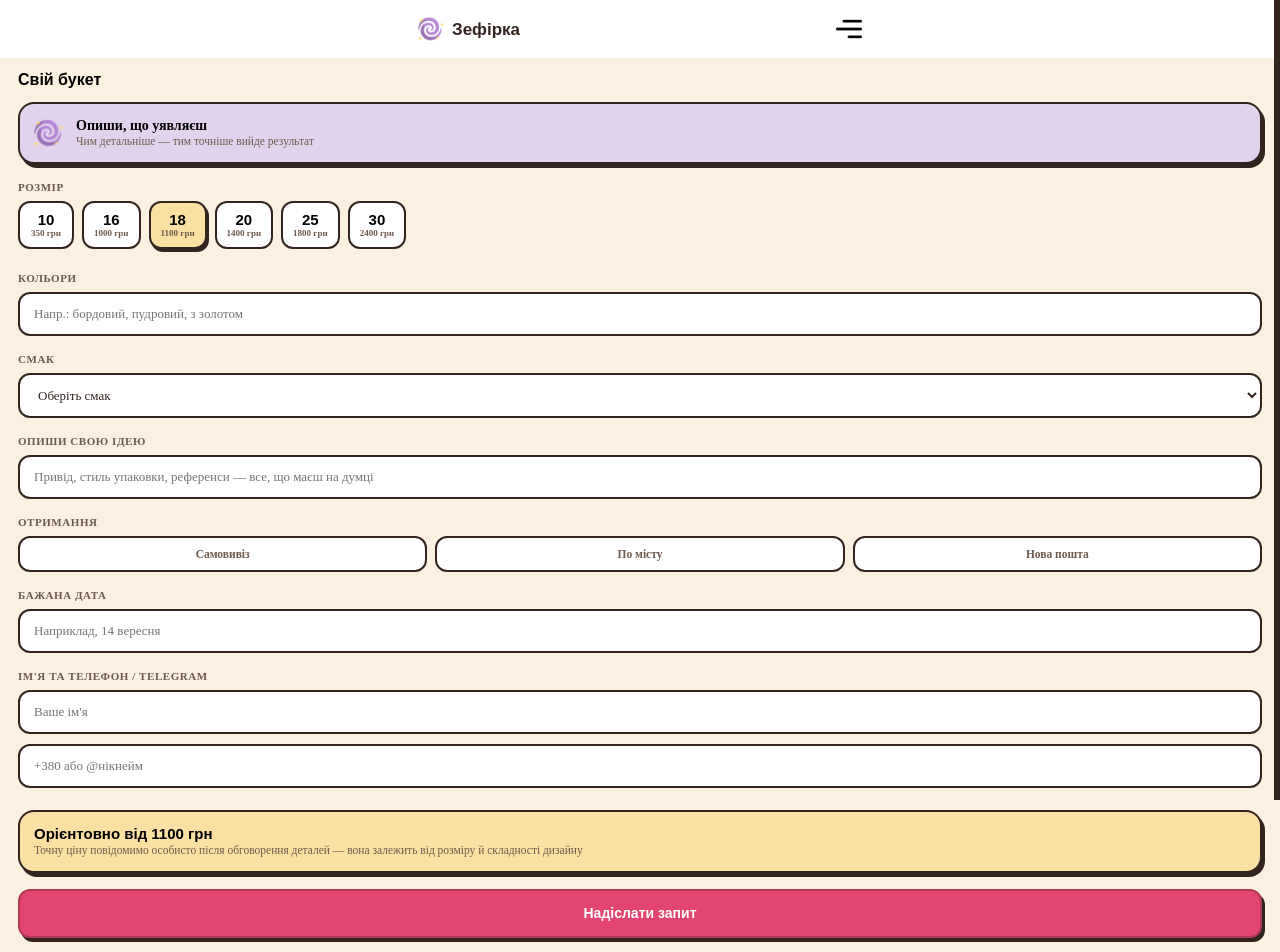
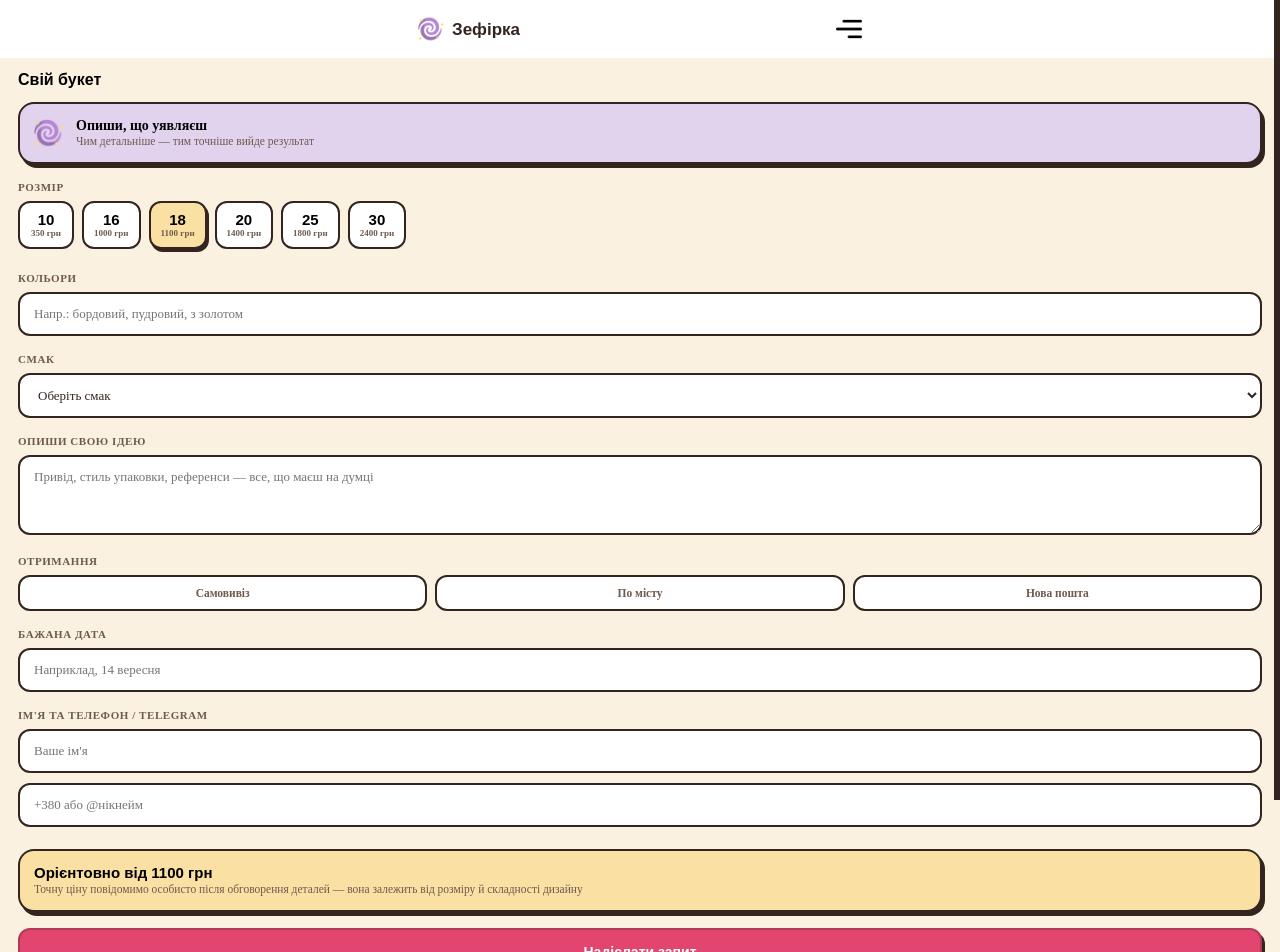
Before and after one commit to RVasyliuk-2003/Custom-Marshmallows, a React (Vite) app: page /orderMain in a window 1280 px wide. Shown: the top 952 px of the page. Built offline with nearby package versions, Linux system fonts and the light colour scheme.

Commit message:
Create and connect state hooks (useState) to inputs in the OrderMain

```diff
--- a/src/components/Main/Order/OrderMain/OrderMain.jsx
+++ b/src/components/Main/Order/OrderMain/OrderMain.jsx
@@ -5,6 +5,12 @@ import { useState } from "react";
 
 const OrderMain = () => {
   const [size, setSize] = useState(18);
+  const [flavor, setFlavor] = useState("Оберіть смак");
+
+  const [inpIdea, setInpIdea] = useState("");
+  const [inptDate, setInptDate] = useState("");
+  const [inptName, setInptName] = useState("");
+  const [inptNumber, setInptNumber] = useState("");
   return (
     <section className="contsiner">
       <div className={style.mainOrderContainer}>
@@ -35,46 +41,67 @@ const OrderMain = () => {
               </div>
             ))}
         </div>
-
         <span className={style.typeText}>КОЛЬОРИ</span>
         <input
           className={style.inpt}
           placeholder="Напр.: бордовий, пудровий, з золотом"
         />
-
         <span className={style.typeText}>СМАК</span>
-
-        <select className={style.select} name="" id="">
-          <option value="">Оберіть смак</option>
-          <option value="">Вишня</option>
+        <select
+          className={style.select}
+          value={flavor}
+          onChange={(e) => setFlavor(e.target.value)}
+          name=""
+        >
+          <option value="Оберіть смак">Оберіть смак</option>
+          <option value="Полуниця">Полуниця</option>
+          <option value="Смородина">Смородина</option>
+          <option value="Апельсин">Апельсин</option>
+          <option value="Малина">Малина</option>
+          <option value="Абрикосовий">Абрикосовий</option>
+          <option value="Сливовий">Сливовий</option>
+          <option value="Яблучно-Грушевий">Яблучно-Грушевий</option>
+          <option value="Ванільний">Ванільний</option>
+          <option value="Грушевий">Грушевий</option>
+          <option value="Яблучний">Яблучний</option>
         </select>
-
         <span className={style.typeText}>ОПИШИ СВОЮ ІДЕЮ</span>
-
-        <input
+        <textarea
+          placeholder="Привід, стиль упаковки, референси — все, що маєш на думці"
           className={style.field}
+          value={inpIdea}
+          onChange={(e) => setInpIdea(e.target.value)}
           type="text"
-          placeholder="Привід, стиль упаковки, референси — все, що маєш на думці"
         />
         <span className={style.typeText}>ОТРИМАННЯ</span>
-
         <div className={style.radio}>
           <button className={style.btnRadio}>Самовивіз</button>
           <button className={style.btnRadio}>По місту</button>
           <button className={style.btnRadio}>Нова пошта</button>
         </div>
         <span className={style.typeText}>БАЖАНА ДАТА</span>
-        <input className={style.inpt} placeholder="Наприклад, 14 вересня" />
-
+        <input
+          value={inptDate}
+          onChange={(e) => setInptDate(e.target.value)}
+          className={style.inpt}
+          placeholder="Наприклад, 14 вересня"
+        />
         <span className={style.typeText}>ІМ'Я ТА ТЕЛЕФОН / TELEGRAM</span>
-        <input className={style.inpt} type="name" placeholder="Ваше ім'я" />
         <input
+          value={inptName}
+          onChange={(e) => setInptName(e.target.value)}
           className={style.inpt}
-          type="number"
+          type="name"
+          placeholder="Ваше ім'я"
+        />
+        <input
+          value={inptNumber}
+          onChange={(e) => setInptNumber(e.target.value)}
+          className={style.inpt}
+          type="text"
           placeholder="+380 або @нікнейм"
           style={{ marginTop: "10px" }}
         />
-
         <div className={style.box}>
           <b>Орієнтовно від 1100 грн</b>
           <p>
@@ -82,7 +109,6 @@ const OrderMain = () => {
             залежить від розміру й складності дизайну
           </p>
         </div>
-
         <button className="btn btn-primary">Надіслати запит</button>
       </div>
     </section>
--- a/src/components/Main/Order/OrderMain/orderMain.module.css
+++ b/src/components/Main/Order/OrderMain/orderMain.module.css
@@ -116,6 +116,7 @@ h2 {
 
 .field {
   width: 100%;
+  height: 80px;
   background: #fff;
   border: 2px solid var(--ink);
   border-radius: 12px;
```
